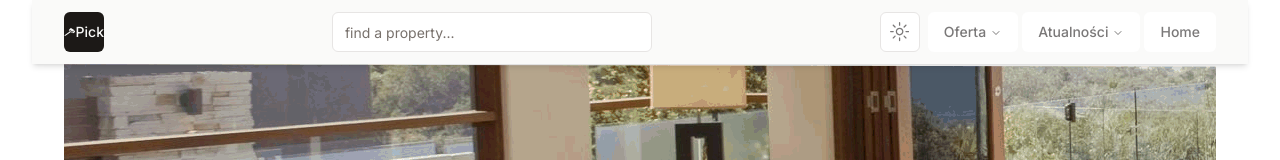
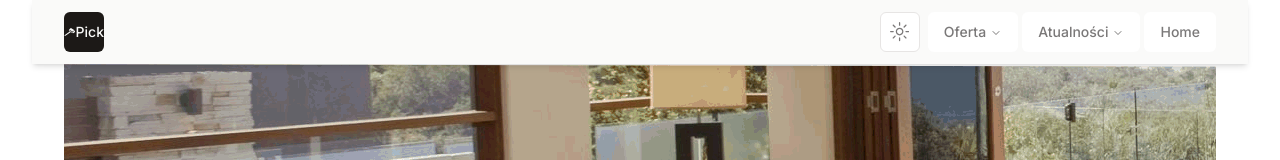
Before and after one commit to danielu96/service-project, a Next.js app: page / in a window 1280 px wide. Shown: the top 160 px of the page. Built offline with nearby package versions, Linux system fonts and the light colour scheme.

Commit message:
Navsearch disabled

```diff
--- a/components/navbar/Navbar.tsx
+++ b/components/navbar/Navbar.tsx
@@ -2,7 +2,7 @@
 import React from 'react'
 import Logo from './Logo'
 import { NavigationMenuDemo } from './Menu'
-import Navsearch from './Navsearch'
+// import Navsearch from './Navsearch'
 import DarkMode from './DarkMode'
 
 function Navbar() {
@@ -11,7 +11,7 @@ function Navbar() {
             <nav className='navcontainer bg-primary-foreground top-0 z-50 transition-colors hover:text-foreground/80 text-foreground/55 shadow-md'>
                 <div className=' flex flex-col sm:flex-row  sm:justify-between sm:items-center flex-wrap gap-4 py-3 '>
                     <Logo />
-                    <Navsearch />
+                    {/* <Navsearch /> */}
                     <div className='flex gap-2'>
                         <DarkMode />
                         <NavigationMenuDemo />
```
